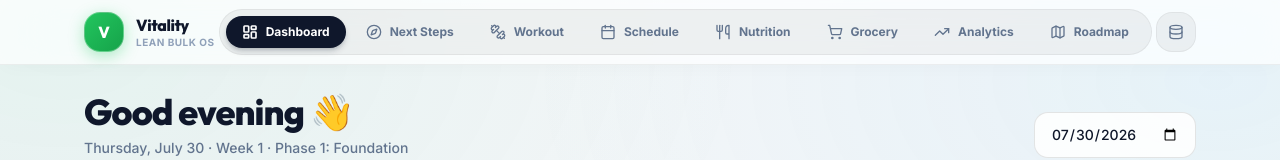
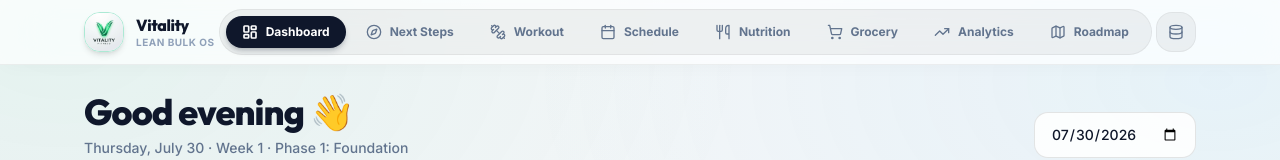
Before and after one commit to dhruv-1100/vitality, a React (Vite) app: page / in a window 1280 px wide. Shown: the top 160 px of the page. Built offline with nearby package versions, Linux system fonts and the light colour scheme; the HTML template or start-up script is replaced by a standard one.

Commit message:
Update brand logo with new high-tech emerald liquid glass V emblem

```diff
--- a/index.html
+++ b/index.html
@@ -5,6 +5,7 @@
     <meta name="viewport" content="width=device-width, initial-scale=1.0" />
     <title>Vitality — Lean Bulk Tracker</title>
     <meta name="description" content="Scientific lean bulk transformation tracker. 59kg to 66kg. Track workouts, meals, Apple Watch biometrics, and weekly progress." />
+    <link rel="icon" type="image/jpeg" href="./vitality_logo.jpg" />
     <link rel="preconnect" href="https://fonts.googleapis.com">
     <link rel="preconnect" href="https://fonts.gstatic.com" crossorigin>
     <link href="https://fonts.googleapis.com/css2?family=Inter:wght@300;400;500;600;700;800&family=Outfit:wght@500;600;700;800&display=swap" rel="stylesheet">
--- a/src/components/Navbar.jsx
+++ b/src/components/Navbar.jsx
@@ -54,16 +54,11 @@ export default function Navbar({ activeTab, setActiveTab }) {
           <div className="flex items-center justify-between h-[64px]">
             {/* Logo */}
             <button className="flex items-center gap-3 group" onClick={() => setActiveTab('dashboard')}>
-              <div
-                className="w-10 h-10 rounded-2xl flex items-center justify-center shadow-md transition-transform duration-300 group-hover:scale-105"
-                style={{
-                  background: 'linear-gradient(135deg, #22c55e 0%, #16a34a 100%)',
-                  boxShadow: '0 4px 15px rgba(34, 197, 94, 0.35)',
-                  border: '1px solid rgba(255, 255, 255, 0.3)'
-                }}
-              >
-                <span className="text-white font-extrabold text-base font-display">V</span>
-              </div>
+              <img
+                src="./vitality_logo.jpg"
+                alt="Vitality Logo"
+                className="w-10 h-10 rounded-2xl object-cover shadow-md transition-transform duration-300 group-hover:scale-105 border border-emerald-500/30"
+              />
               <div className="text-left">
                 <h1 className="text-base font-extrabold text-slate-900 leading-none tracking-tight font-display group-hover:text-green-600 transition-colors">Vitality</h1>
                 <p className="text-[10px] text-slate-400 font-bold leading-none mt-1 uppercase tracking-wider">Lean Bulk OS</p>
```
Also changed, not shown: public/vitality_logo.jpg (added), src/assets/vitality_logo.jpg (added).
